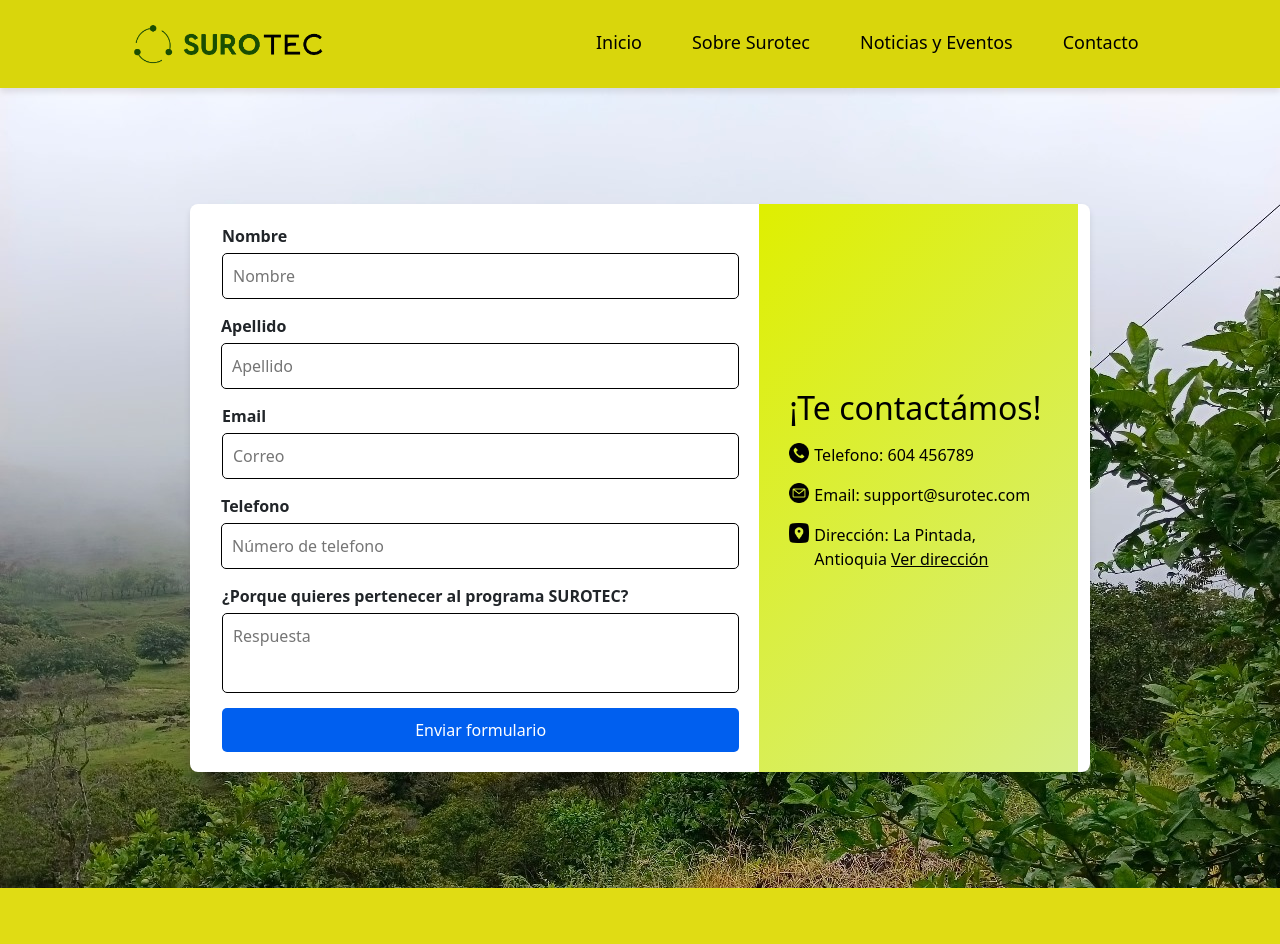
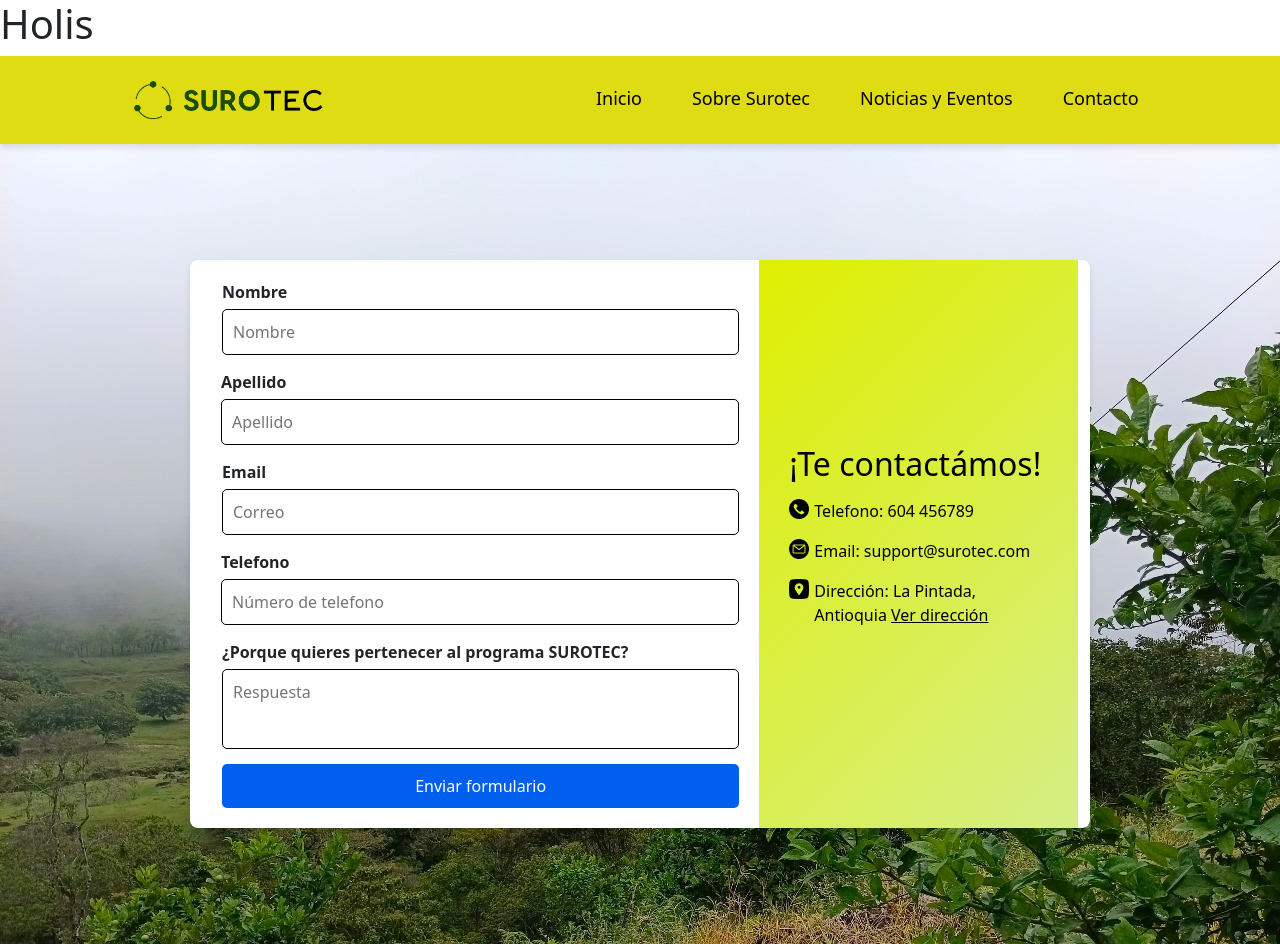
Before and after one commit to jaimezzapata/surotec, a plain HTML site: page contacto.html in a window 1280 px wide. Shown: the top 944 px of the page. Drawn offline with nearby package versions, Linux system fonts and the light colour scheme.

Commit message:
Se agrega un holi

```diff
--- a/contacto.html
+++ b/contacto.html
@@ -15,6 +15,7 @@
 
 </head>
 <body>
+    <h1>Holis</h1>
     <header class="header">
         <div class="container-logo">
             <img src="/img/Logo.png" alt="Logo" class="logo">
```
